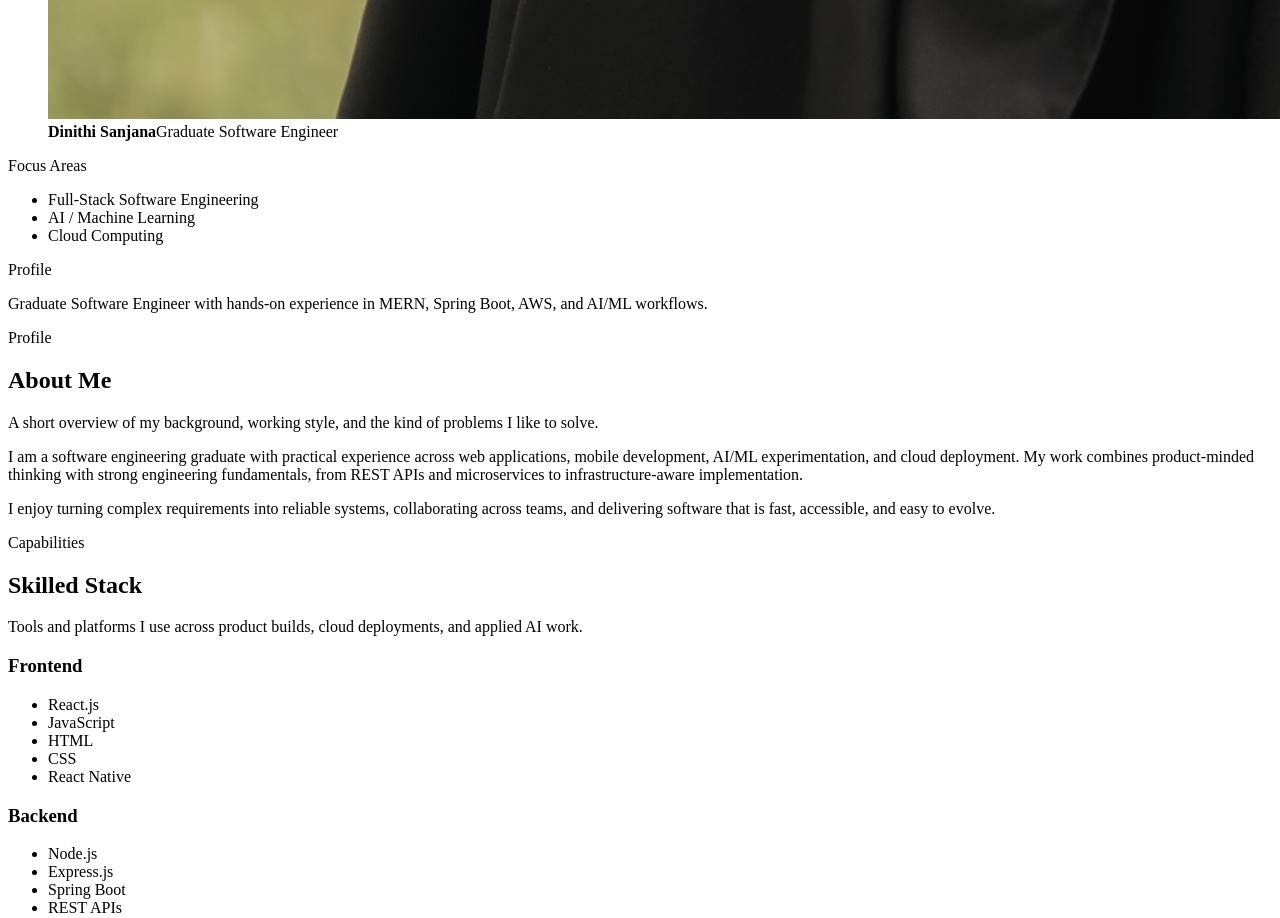
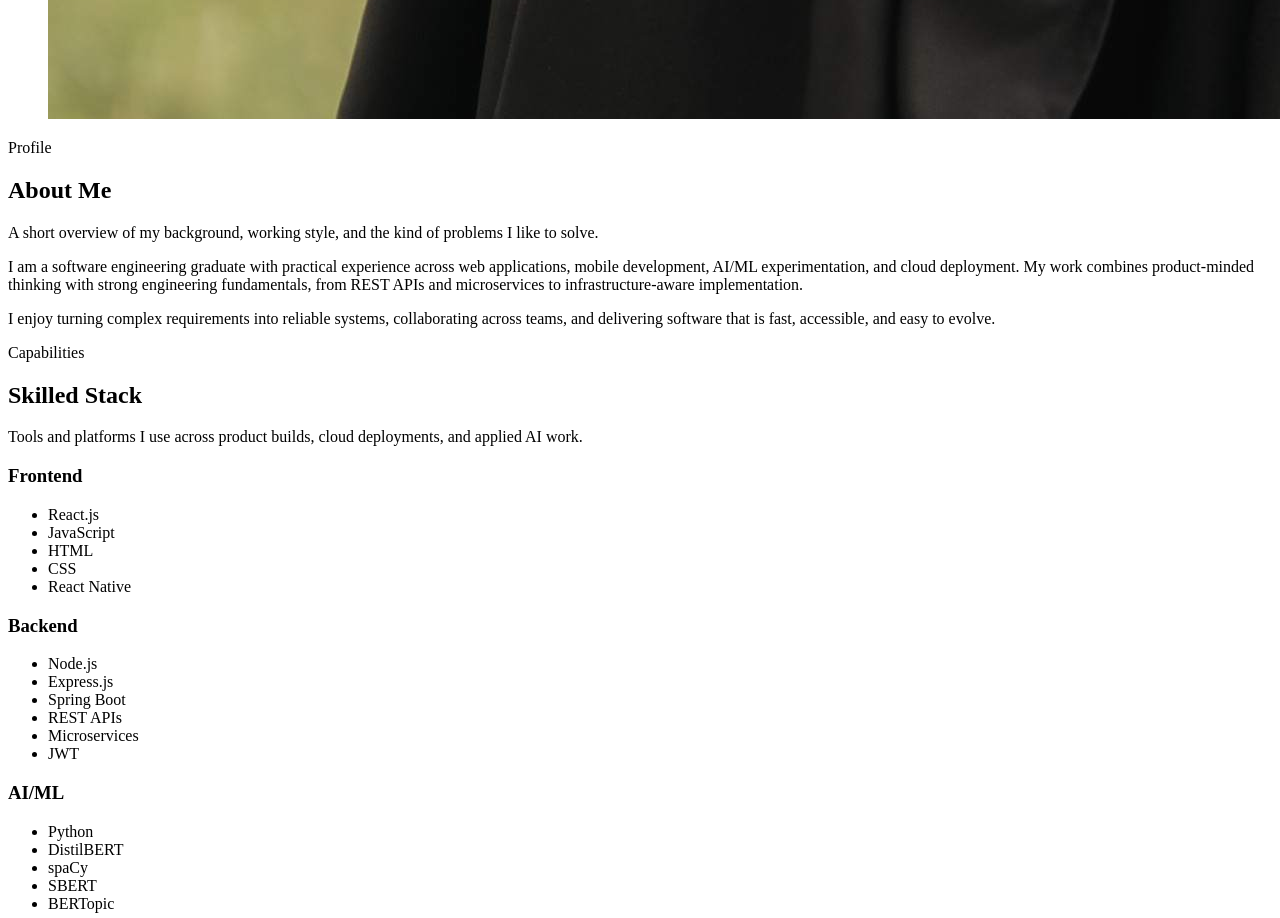
Before and after one commit to IT22074072/portfolio, a React (Vite) app: page / in a window 1280 px wide. Shown: the part 3420-4338 px from the top of the page. Built offline with nearby package versions, Linux system fonts and the light colour scheme; the HTML template or start-up script is replaced by a standard one.

Commit message:
remove unnecessary figcaption and profile details from Hero component

```diff
--- a/src/components/Hero.jsx
+++ b/src/components/Hero.jsx
@@ -64,27 +64,10 @@ export default function Hero() {
               <p>Place your photo at public/profile-photo.jpg</p>
             </div>
           )}
-          <figcaption>
-            <strong>Dinithi Sanjana</strong>
-            <span>Graduate Software Engineer</span>
-          </figcaption>
+
         </figure>
 
-        <div className="hero__panel-card">
-          <p className="hero__panel-label">Focus Areas</p>
-          <ul className="hero__stats">
-            {heroStats.map((item) => (
-              <li key={item}>{item}</li>
-            ))}
-          </ul>
-        </div>
-        <div className="hero__panel-card hero__panel-card--accent">
-          <p className="hero__panel-label">Profile</p>
-          <p>
-            Graduate Software Engineer with hands-on experience in MERN, Spring
-            Boot, AWS, and AI/ML workflows.
-          </p>
-        </div>
+
       </aside>
     </section>
   );
```
